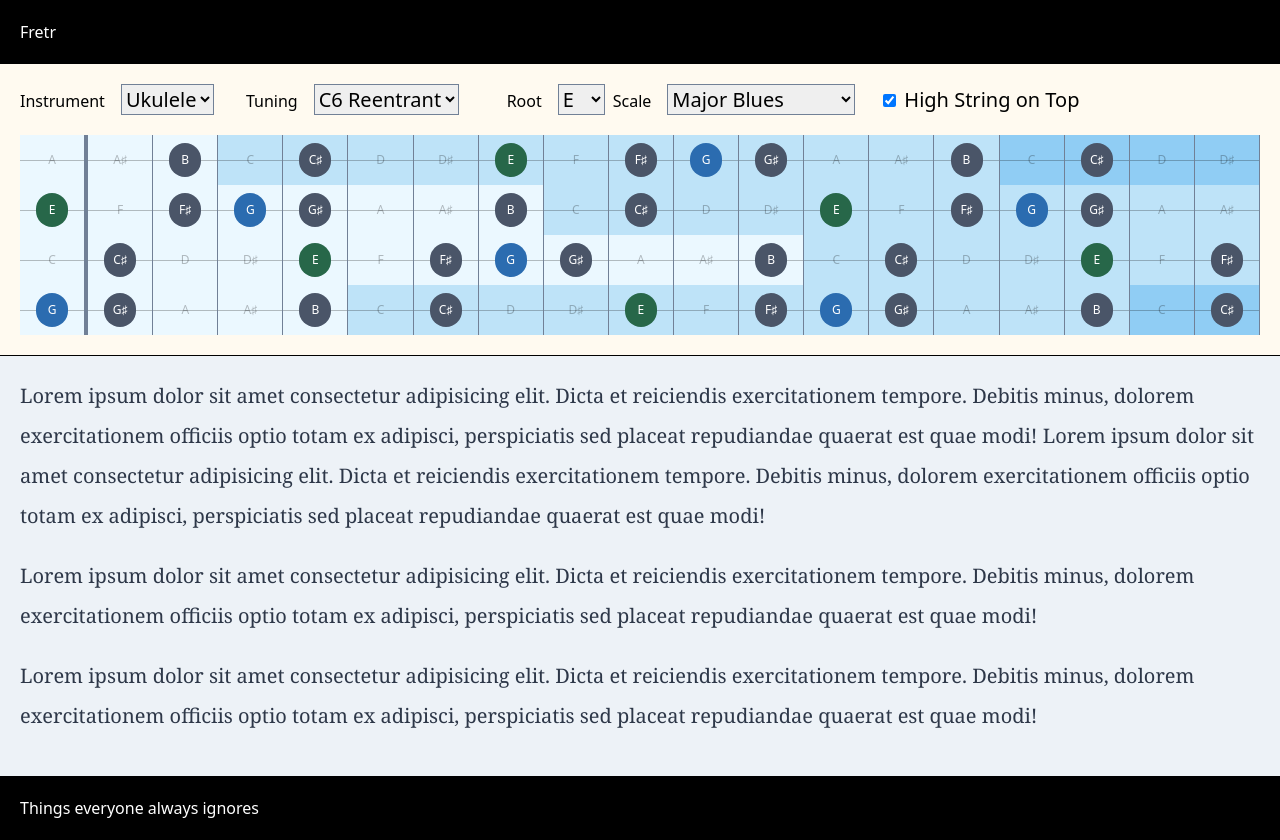
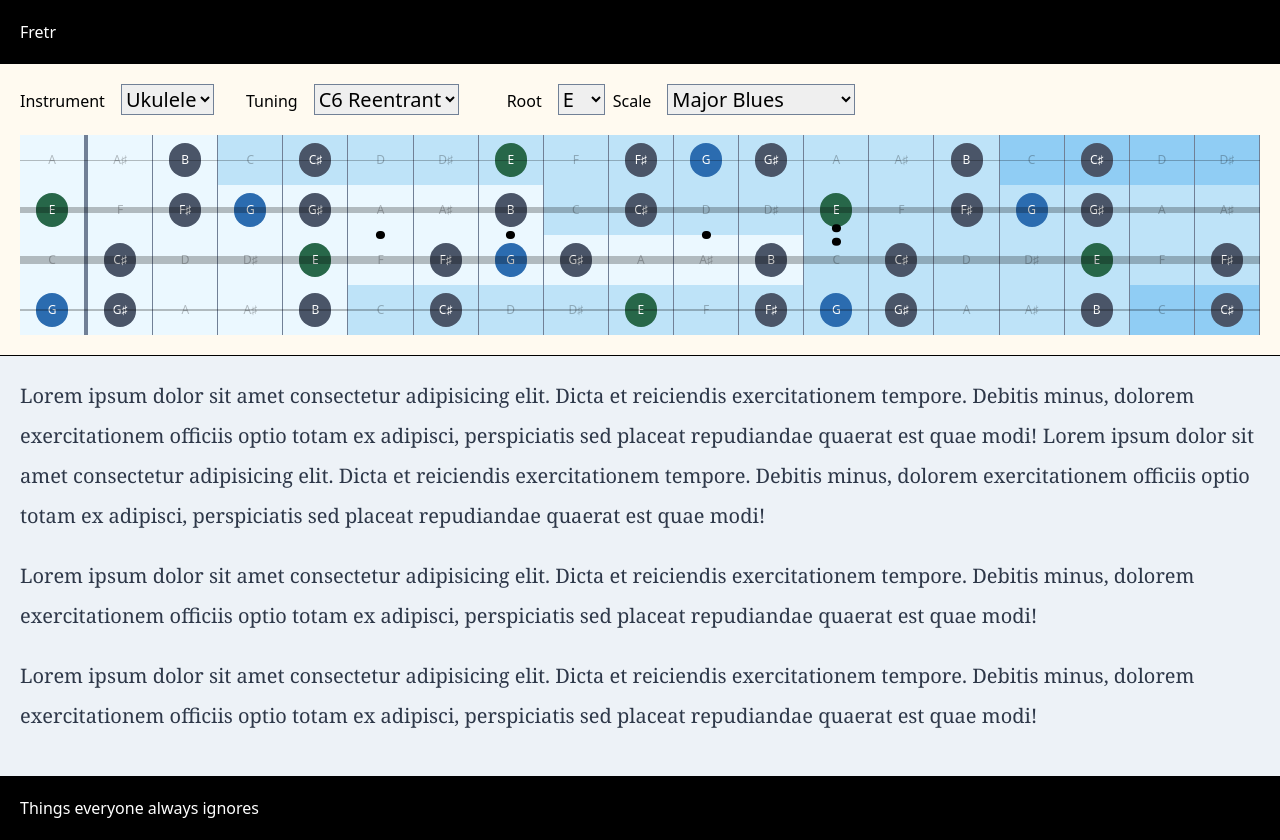
Before and after one commit to thudfactor/fretr, a React (Create React App) app: page / in a window 1280 px wide. Built offline with nearby package versions, Linux system fonts and the light colour scheme.

Commit message:
Show string widths, show inlays

```diff
--- a/src/components/Fretboard.js
+++ b/src/components/Fretboard.js
@@ -3,7 +3,6 @@ import { midiToNote } from "../utils/notation";
 import Instrument, { getInstrument } from "../controls/Instruments";
 import React, { useState } from "react";
 import ScaleSelector from "../controls/ScaleSelector";
-import useToggle from "../controls/useToggle";
 import Note from "./Note";
 
 export default function Fretboard({ className = "" }) {
@@ -12,14 +11,17 @@ export default function Fretboard({ className = "" }) {
   const [instrument, setInstrument] = useState(defaultInstrument.slug);
   const [frets, setFrets] = useState(defaultInstrument.frets);
   const [tuning, setTuning] = useState(defaultInstrument.tunings[0].strings); // standard GCEA re-entrant tuning for the ukulele
-  const [isTabLayout, LayoutToggle] = useToggle("High String on Top", true);
+  const [stringWidths, setStringWidths] = useState(
+    defaultInstrument.tunings[0].stringWidth
+  );
   const [flats, setFlats] = useState(false);
   const [scale, setScale] = useState("major-blues");
   const [root, setRoot] = useState("E");
+  const [inlays, setInlays] = useState(defaultInstrument.inlays);
 
   const scaleNotes = makeScale(root, scale);
 
-  const note = (instString, fret) => {
+  const note = (instString, fret, stringReport) => {
     const fretWire = fret === 0 ? "border-r-4" : "border-r";
     const { name, octave } = midiToNote(tuning[instString] + fret, { flats });
 
@@ -43,6 +45,8 @@ export default function Fretboard({ className = "" }) {
         octave={octave}
         highlightColor={highlightColor}
         noteName={name}
+        fretNumber={fret}
+        stringNumber={stringReport}
       />
     );
   };
@@ -51,21 +55,21 @@ export default function Fretboard({ className = "" }) {
 
   for (let fret = 0; fret <= frets; fret++) {
     // interestingly, fretted instruments count from 0 as well
-    if (isTabLayout) {
-      for (let string = tuning.length - 1; string >= 0; string--) {
-        notes.push(note(string, fret));
-      }
-    } else {
-      for (let string = 0; string < tuning.length; string++) {
-        notes.push(note(string, fret));
-      }
+    for (let string = 0; string < tuning.length; string++) {
+      // Strings are always numbered starting at string closest to the floor,
+      // which is the opposite way we have them ordered.
+      const stringReport = tuning.length - string;
+      notes.push(note(string, fret, stringReport));
     }
   }
 
-  const handleInstrumentChange = ({ slug, name, tuning, frets }) => {
+  const handleInstrumentChange = ({ slug, inlays, tuning, frets }) => {
     setInstrument(slug);
+    setInlays(inlays);
     setFrets(frets);
-    setTuning(tuning);
+    console.log(tuning);
+    setTuning(tuning.strings);
+    setStringWidths(tuning.stringWidth);
   };
 
   const handleScaleChange = ({ root, scale }) => {
@@ -91,14 +95,35 @@ export default function Fretboard({ className = "" }) {
           scale={scale}
           handleChange={handleScaleChange}
         />
-        <LayoutToggle className="mx-5" />
       </div>
-      <div
-        className={`grid grid-flow-col gap-0 grid-rows-${tuning.length} bx-2`}
-      >
+      <div className={`bg-white grid gap-0 bx-2 strings-${tuning.length}`}>
+        {inlays.map((pos) => (
+          <div
+            className={`relative row-start-1 col-start-${pos + 1} col-end-${
+              pos + 2
+            } row-end-${tuning.length + 1}`}
+          >
+            <div className="absolute transform -translate-x-1/2 -translate-y-1/2 -rotate-90 top-1/2 left-1/2 text-4xl leading-none">
+              {pos === 12 ? "••" : "•"}
+            </div>
+          </div>
+        ))}
+        {stringWidths.map((sw, i) => (
+          <div
+            key={`string-${i + 1}`}
+            className={`relative string-${i + 1} col-start-1 col-span-${
+              frets + 1
+            }`}
+          >
+            <div
+              className={`absolute top-1/2 left-0 right-0 h-${sw}px -my-${
+                sw / 2
+              }px bg-black opacity-25`}
+            ></div>
+          </div>
+        ))}
         {notes}
       </div>
-      <div className={`grid grid-flow-col gap-0 grid-rows-1 bx-2`}></div>
     </div>
   );
 }
--- a/src/components/Note.js
+++ b/src/components/Note.js
@@ -1,11 +1,17 @@
 import React from "react";
 
-export default function Note({ fretWire, octave, highlightColor, noteName }) {
+export default function Note({
+  fretWire,
+  octave,
+  highlightColor,
+  noteName,
+  stringNumber,
+  fretNumber,
+}) {
   return (
     <div
-      className={`relative text-center p-2 border-gray-600 ${fretWire} octave-${octave}`}
+      className={`note relative text-center p-2 border-gray-600 ${fretWire} octave-${octave} string-${stringNumber} fret-${fretNumber}`}
     >
-      <div className="absolute string inset-x-0 top-1/2 h-px bg-black opacity-25"></div>
       <div
         className={`noteName mx-auto w-8 p-2 rounded-full relative text-xs ${highlightColor} note-${noteName}`}
       >
--- a/src/controls/Instruments.js
+++ b/src/controls/Instruments.js
@@ -18,7 +18,7 @@ export default function Instrument({
   const swapInstrument = (newInstrument) => {
     const inst = getInstrument(newInstrument);
     setTuning(`${inst.slug}-${inst.tunings[0].slug}`);
-    handleChange({ ...inst, tuning: inst.tunings[0].strings });
+    handleChange({ ...inst, tuning: inst.tunings[0] });
   };
 
   const swapTuning = (newTuning) => {
@@ -26,7 +26,10 @@ export default function Instrument({
     setTuning(newTuning);
     const slug = newTuning.split("-")[1];
     const tuningDeets = inst.tunings.find((t) => t.slug === slug);
-    handleChange({ ...inst, tuning: tuningDeets.strings });
+    handleChange({
+      ...inst,
+      tuning: tuningDeets,
+    });
   };
 
   const availableTunings = getInstrument(instrument).tunings;
--- a/src/css/tailwind.css
+++ b/src/css/tailwind.css
@@ -1,6 +1,14 @@
 @import 'tailwindcss/base';
 @import 'tailwindcss/components';
 @import 'tailwindcss/utilities';
+
+.note {
+  mix-blend-mode: multiply;
+}
+
+.inlay {
+  text-orientation: sideways;
+}
 
 .octave-1 {
   @apply bg-red-100;
@@ -37,3 +45,163 @@
 .octave-9 {
   @apply bg-green-300;
 }
+
+.string-10 {
+  grid-row: 10/11;
+}
+
+.string-9 {
+  grid-row: 9/10;
+}
+
+.string-8 {
+  grid-row: 8/9;
+}
+
+.string-7 {
+  grid-row: 7/8;
+}
+
+.string-6 {
+  grid-row: 6/7;
+}
+
+.string-5 {
+  grid-row: 5/6;
+}
+
+.string-4 {
+  grid-row: 4/5;
+}
+
+.string-3 {
+  grid-row: 3/4;
+}
+
+.string-2 {
+  grid-row: 2/3;
+}
+
+.string-1 {
+  grid-row: 1/2;
+}
+
+.fret-0 {
+  grid-column: 1/2;
+}
+
+.fret-1 {
+  grid-column: 2/3
+}
+
+.fret-2 {
+  grid-column: 3/4
+}
+
+.fret-3 {
+  grid-column: 4/5
+}
+
+.fret-4 {
+  grid-column: 5/6
+}
+
+.fret-5 {
+  grid-column: 6/7
+}
+
+.fret-6 {
+  grid-column: 7/8
+}
+
+.fret-7 {
+  grid-column: 8/9
+}
+
+.fret-8 {
+  grid-column: 9/10
+}
+
+.fret-9 {
+  grid-column: 10/11
+}
+
+.fret-10 {
+  grid-column: 11/12
+}
+
+.fret-11 {
+  grid-column: 12/13
+}
+
+.fret-12 {
+  grid-column: 13/14
+}
+
+.fret-13 {
+  grid-column: 14/15
+}
+
+.fret-14 {
+  grid-column: 15/16
+}
+
+.fret-15 {
+  grid-column: 16/17
+}
+
+.fret-16 {
+  grid-column: 17/18
+}
+
+.fret-17 {
+  grid-column: 18/19
+}
+
+.fret-18 {
+  grid-column: 19/20
+}
+
+.fret-19 {
+  grid-column: 20/21
+}
+
+.fret-20 {
+  grid-column: 21/22
+}
+
+.fret-21 {
+  grid-column: 22/23
+}
+
+.fret-22 {
+  grid-column: 23/24
+}
+
+.fret-23 {
+  grid-column: 24/25
+}
+
+.fret-24 {
+  grid-column: 25/26
+}
+
+.fret-25 {
+  grid-column: 26/27
+}
+
+.fret-26 {
+  grid-column: 27/28
+}
+
+.fret-27 {
+  grid-column: 28/29
+}
+
+.fret-28 {
+  grid-column: 29/30
+}
+
+.fret-29 {
+  grid-column: 30/31
+}
--- a/src/utils/instrumentRack.json
+++ b/src/utils/instrumentRack.json
@@ -2,67 +2,80 @@
     "slug": "ukulele",
     "name": "Ukulele",
     "frets": 18,
+    "inlays": [5, 7, 10, 12],
     "tunings": [{
         "slug": "standard",
         "name": "C6 Reentrant",
-        "strings": [67, 60, 64, 69]
+        "strings": [67, 60, 64, 69],
+        "stringWidth": [1, 6, 8, 2]
       },
       {
         "slug": "lowg",
         "name": "C6 Low G",
-        "strings": [55, 60, 64, 69]
+        "strings": [55, 60, 64, 69],
+        "stringWidth": [1, 2, 4, 6]
       },
       {
         "slug": "baritone",
         "name": "Baritone",
-        "strings": [50, 55, 59, 64]
+        "strings": [50, 55, 59, 64],
+        "stringWidth": [1, 2, 4, 6]
       },
       {
         "slug": "halfstep",
         "name": "B6",
-        "strings": [66, 59, 63, 68]
+        "strings": [66, 59, 63, 68],
+        "stringWidth": [1, 6, 8, 2]
       }
     ]
   },
   {
     "slug": "guitar",
     "name": "Guitar",
-    "frets": 24,
+    "inlays": [3, 5, 7, 9, 12, 15, 17, 19, 21, 23],
+    "frets": 22,
     "tunings": [{
         "slug": "standard",
         "name": "Standard",
-        "strings": [40, 45, 50, 55, 59, 64]
+        "strings": [40, 45, 50, 55, 59, 64],
+        "stringWidth": [1, 2, 4, 6, 8, 10]
       },
       {
         "slug": "dropd",
         "name": "Drop D",
-        "strings": [38, 45, 50, 55, 59, 64]
+        "strings": [38, 45, 50, 55, 59, 64],
+        "stringWidth": [1, 2, 4, 6, 8, 10]
       },
       {
         "slug": "dadgad",
         "name": "DADGAD",
-        "strings": [38, 45, 50, 55, 57, 62]
+        "strings": [38, 45, 50, 55, 57, 62],
+        "stringWidth": [1, 2, 4, 6, 8, 10]
       },
       {
         "slug": "halfstep",
         "name": "Half-Step Down",
-        "strings": [39, 44, 49, 54, 58, 63]
+        "strings": [39, 44, 49, 54, 58, 63],
+        "stringWidth": [1, 2, 4, 6, 8, 10]
       }
     ]
   },
   {
     "slug": "bass",
     "name": "Bass",
+    "inlays": [3, 5, 7, 9, 12, 15, 17],
     "frets": 20,
     "tunings": [{
         "slug": "standard",
         "name": "Standard",
-        "strings": [28, 33, 38, 43]
+        "strings": [28, 33, 38, 43],
+        "stringWidth": [6, 8, 10, 12]
       },
       {
         "slug": "dropd",
         "name": "Drop D",
-        "strings": [26, 33, 38, 43]
+        "strings": [26, 33, 38, 43],
+        "stringWidth": [6, 8, 10, 12]
       }
     ]
   }
--- a/tailwind.config.js
+++ b/tailwind.config.js
@@ -1,3 +1,91 @@
+const spacingExpansion = {
+  "1px": "1px",
+  "2px": "2px",
+  "3px": "3px",
+  "4px": "4px",
+  "5px": "5px",
+  "6px": "6px",
+  "7px": "7px",
+  "8px": "8px",
+  "9px": "9px",
+  "10px": "10px",
+  "11px": "11px",
+  "12px": "12px",
+};
+
+const gridRowExpansion = {
+  "7": "7",
+  "8": "8",
+  "9": "9",
+  "10": "10",
+  "11": "11",
+  "12": "12",
+  "13": "13",
+  "14": "14",
+  "15": "15",
+  "16": "16",
+  "17": "17",
+  "18": "18",
+  "19": "19",
+  "20": "20",
+  "21": "21",
+  "22": "22",
+  "23": "23",
+  "24": "24",
+  "25": "25",
+  "26": "26",
+};
+
+const gridColExpansion = {
+  "13": "13",
+  "14": "14",
+  "15": "15",
+  "16": "16",
+  "17": "17",
+  "18": "18",
+  "19": "19",
+  "20": "20",
+  "21": "21",
+  "22": "22",
+  "23": "23",
+  "24": "24",
+  "25": "25",
+  "26": "26",
+};
+
+const gridColSpanExpansion = {
+  "span-13": "span 13 / span 13",
+  "span-14": "span 14 / span 14",
+  "span-15": "span 15 / span 15",
+  "span-16": "span 16 / span 16",
+  "span-17": "span 17 / span 17",
+  "span-18": "span 18 / span 18",
+  "span-19": "span 19 / span 19",
+  "span-20": "span 20 / span 20",
+  "span-21": "span 21 / span 21",
+  "span-22": "span 22 / span 22",
+  "span-23": "span 23 / span 23",
+  "span-24": "span 24 / span 24",
+  "span-25": "span 25 / span 25",
+  "span-26": "span 26 / span 26",
+  "span-27": "span 27 / span 27",
+  "span-28": "span 28 / span 28",
+  "span-29": "span 29 / span 29",
+  "span-30": "span 30 / span 30",
+};
+
+const borderWidthsExpansion = {
+  "1": "1px",
+  "3": "3px",
+  "5": "5px",
+  "6": "6px",
+  "7": "7px",
+  "9": "9px",
+  "10": "10px",
+  "11": "11px",
+  "12": "12px",
+};
+
 module.exports = {
   purge: {
     content: [
@@ -18,6 +106,13 @@ module.exports = {
       inset: {
         "1/2": "50%",
       },
+      spacing: spacingExpansion,
+      borderWidth: borderWidthsExpansion,
+      gridColumn: gridColSpanExpansion,
+      gridColumnStart: gridColExpansion,
+      gridColumnEnd: gridColExpansion,
+      gridRowStart: gridRowExpansion,
+      gridRowEnd: gridRowExpansion,
     },
   },
   variants: {},
```
